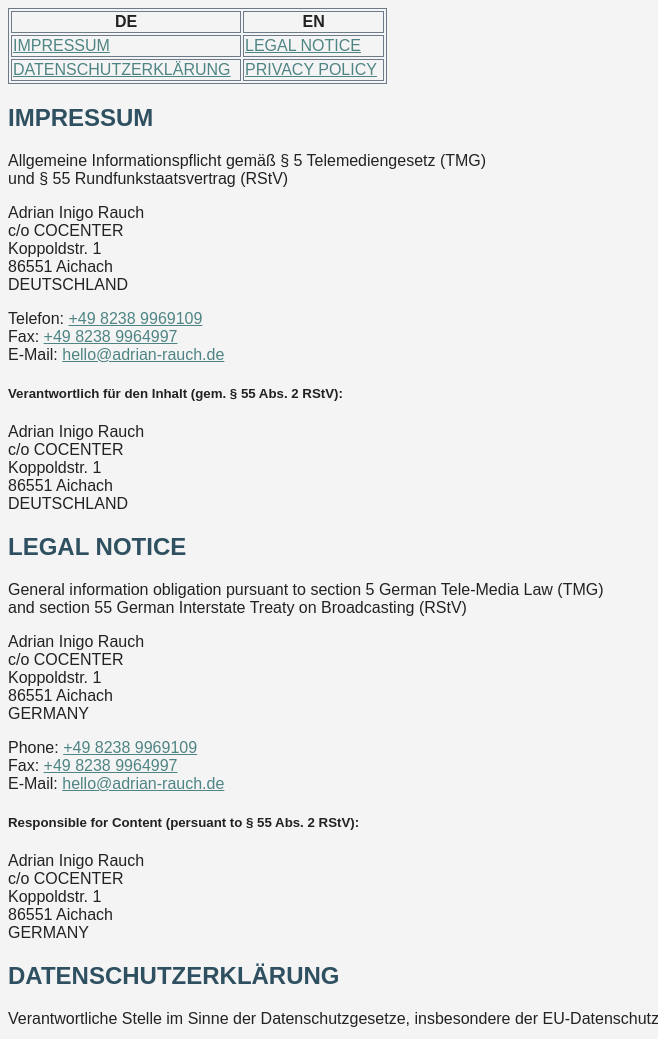
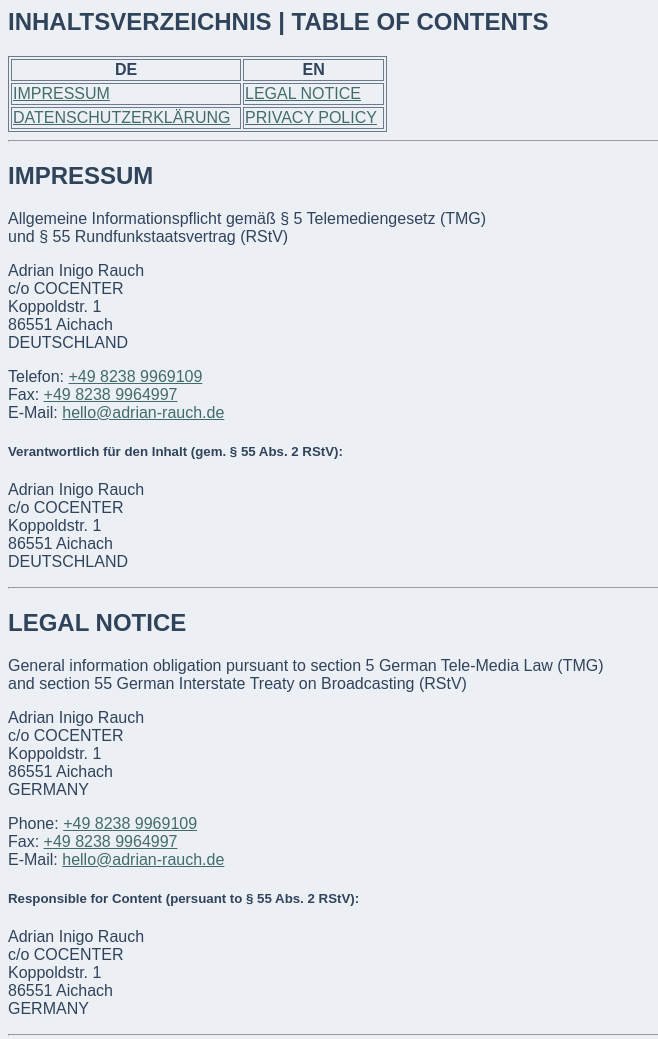
Before and after one commit to AdrianInigoRauch/MyStaticWebsite, a plain HTML site: page wwwroot/LegalNotice.html in a window 1280 px wide. Shown: the top 1039 px of the page, without its empty margins (0-658 px from the left). Drawn offline with Linux system fonts and the light colour scheme.

Commit message:
Changed colors

```diff
--- a/wwwroot/LegalNotice.html
+++ b/wwwroot/LegalNotice.html
@@ -4,39 +4,45 @@
         <style>
             body {
                 font-family: Arial, Helvetica, sans-serif;
-                background-color: #F4F4F4;
-                color: #222222
+                background-color: #ECEFF4;
+                color: #2F435B
             }
             a:link {
-                color: #4F8484;
+                color: #416C6B;
             }
             a:visited {
-                color: #4F8484;
+                color: #416C6B;
                 font-style: oblique;
             }
             a:focus {
-                color: ##4F8484;
+                color: #416C6B;
                 font-weight: bold;
             }
             a:hover {
-                color: ##4F8484;
+                color: #416C6B;
                 font-weight: bold;
             }
             a:active {
-                color: ##4F8484;
+                color: #416C6B;
                 font-weight: bold;
             }
             table, th, td {
                 border: 1px solid #6C7A89;
             }
             h1, h2, h3{
-                color: #2F5061
+                color: #2F435B
+            }
+            hr {
+              color: #7E3D29;
             }
         </style>
     </head>
     <body>
 
+
     <section id="CONTENTS">
+        <h1>INHALTSVERZEICHNIS | TABLE OF CONTENTS</h1>
+
         <table style="width:30%">
             <tr>
                 <th>DE</th>
@@ -52,6 +58,8 @@
             </tr>
         </table>
     </section>
+
+    <hr/>
 
     <section id="LEGAL_NOTICE_DE">
         <h1>IMPRESSUM</h1>
@@ -82,7 +90,7 @@
         </p>
     </section>
 
-
+    <hr/>
 
     <section id="LEGAL_NOTICE_EN">
         <h1>LEGAL NOTICE</h1>
@@ -113,7 +121,7 @@
         </p>
     </section>
 
-
+    <hr/>
 
     <section id="PRIVACY_POLICY_DE">
         <h1>DATENSCHUTZERKLÄRUNG</h1>
@@ -210,6 +218,7 @@
         </p>
     </section>
 
+    <hr/>
 
     <section id="PRIVACY_POLICY_EN">
         <h1>PRIVACY POLICY</h1>
@@ -304,5 +313,6 @@
             <a href="https://www.linkedin.com/legal/privacy-policy">https://www.linkedin.com/legal/privacy-policy</a>
         </p>
     </section>
+    <hr/>
   </body>
 </html>
```
